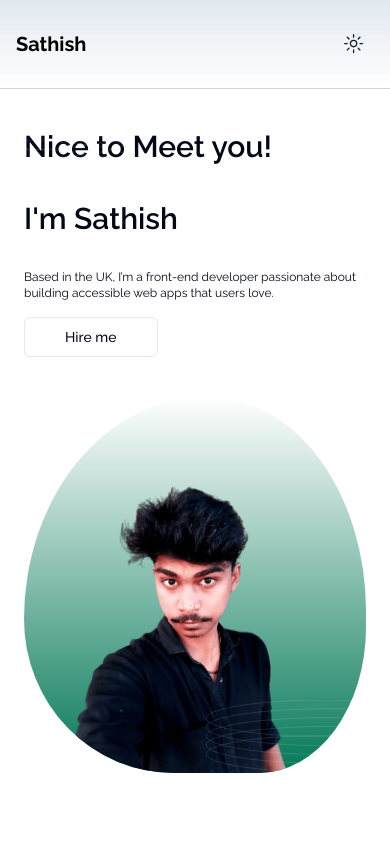
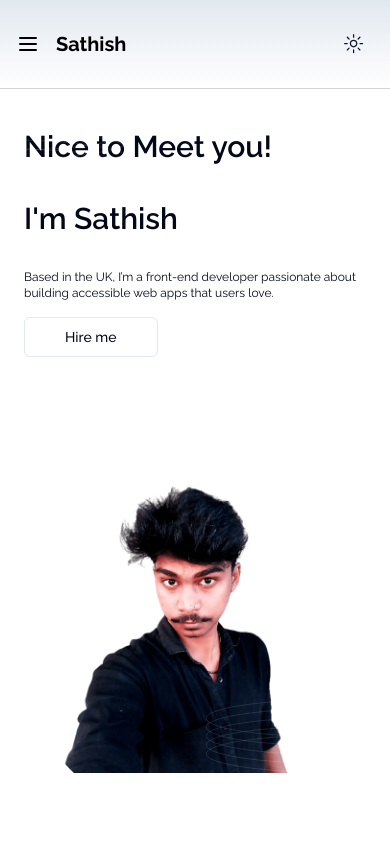
Before and after one commit to sathish-s-dev/portfolio-next, a Next.js app: page / in a window 390 px wide. Shown: the top 844 px of the page. Built offline with nearby package versions, Linux system fonts and the light colour scheme.

Commit message:
feat: mobile drawer nav added

```diff
--- a/app/layout.tsx
+++ b/app/layout.tsx
@@ -6,8 +6,8 @@ import { cn } from '@/lib/utils';
 import Providers from '@/providers';
 import Footer from '@/components/footer';
 import NavBar from '@/components/nav-bar';
+import { MobileDrawer } from '@/components/nav-drawer';
 
-const inter = Inter({ subsets: ['latin'] });
 const raleway = Raleway({ subsets: ['latin'], variable: '--font-raleway' });
 
 export const metadata: Metadata = {
@@ -30,6 +30,7 @@ export default function RootLayout({
 					disableTransitionOnChange>
 					<Header />
 					<NavBar />
+					<MobileDrawer />
 					{children}
 					<Footer />
 				</Providers>
--- a/components/header.tsx
+++ b/components/header.tsx
@@ -1,16 +1,20 @@
 import Link from 'next/link';
 import { SocialLinks } from './social-links';
 import { ModeToggle } from './theme-toggle';
+import { DrawerOpen, MobileDrawer } from './nav-drawer';
 
 const Header = () => {
 	return (
 		<header className='sticky top-0 w-full border-b border-gray-300 bg-gradient-to-b from-slate-200 py-6 backdrop-blur-xl dark:border-neutral-800 dark:bg-slate-800/30 dark:from-inherit z-10'>
 			<div className='flex px-4 w-full items-center justify-between max-w-5xl mx-auto'>
-				<Link href={'/'}>
-					<p className='dark:text-white text-xl font-bold text-black'>
-						Sathish
-					</p>
-				</Link>
+				<div className='flex items-center gap-4'>
+					<DrawerOpen />
+					<Link href={'/'}>
+						<p className='dark:text-white text-xl font-bold text-black'>
+							Sathish
+						</p>
+					</Link>
+				</div>
 				<div className='flex items-center gap-6'>
 					<ModeToggle />
 					{/* <SocialLinks /> */}
--- a/components/hero-section.tsx
+++ b/components/hero-section.tsx
@@ -28,7 +28,10 @@ const HeroSection = () => {
 					<Link href='#contact'>Hire me</Link>
 				</Button>
 			</div>
-			<div className='max-h-full w-full hero-mask-normal overflow-clip bg-gradient-to-b from-transparent to-emerald-700 sm:bg-none'>
+			<div
+				className='max-h-full w-full overflow-clip
+			//bg-gradient-to-b from-transparent to-emerald-700
+			sm:bg-none'>
 				<Image
 					src={'/hero.png'}
 					alt='sathish photo'
--- a/components/index.ts
+++ /dev/null
@@ -1 +0,0 @@
-export * as default from './skills';
--- a/components/nav-bar.tsx
+++ b/components/nav-bar.tsx
@@ -11,8 +11,47 @@ import {
 import Link from 'next/link';
 import React from 'react';
 import { motion, spring } from 'framer-motion';
+import { cn } from '@/lib/utils';
+
+export const variants = {
+	initial: {
+		opacity: 0,
+		x: -50,
+	},
+	animate: {
+		opacity: 1,
+		x: 0,
+		transition: {
+			type: 'spring',
+			staggerChildren: 0.2,
+			when: 'beforeChildren',
+			stiffness: 200,
+		},
+	},
+};
 
 const NavBar = () => {
+	return (
+		<motion.aside
+			variants={variants}
+			initial='initial'
+			animate='animate'
+			className='group md:flex hidden h-screen z-[2]  fixed justify-center items-center hover:cursor-pointer'>
+			<div className='absolute nav_mask h-full w-48 left-0 py-24 dark:bg-slate-900 bg-slate-100 -translate-x-32 group-hover:-translate-x-12 transition-all duration-500 rounded-r-3xl' />
+			<NavItems />
+		</motion.aside>
+	);
+};
+
+export default NavBar;
+
+export function NavItems({
+	linkStyles,
+	containerStyles,
+}: {
+	linkStyles?: string;
+	containerStyles?: string;
+}) {
 	const links = [
 		{
 			name: 'Home',
@@ -46,36 +85,16 @@ const NavBar = () => {
 		},
 	];
 
-	const variants = {
-		initial: {
-			opacity: 0,
-			x: -50,
-		},
-		animate: {
-			opacity: 1,
-			x: 0,
-			transition: {
-				type: 'spring',
-				staggerChildren: 0.2,
-				when: 'beforeChildren',
-				stiffness: 200,
-			},
-		},
-	};
-
 	return (
-		<motion.aside
-			variants={variants}
-			initial='initial'
-			animate='animate'
-			className='group md:flex hidden h-screen z-10 fixed justify-center items-center hover:cursor-pointer'>
-			<div className='absolute nav_mask h-full w-48 left-0 py-24 dark:bg-slate-900 bg-slate-100 -translate-x-32 group-hover:-translate-x-12 transition-all duration-500 rounded-r-3xl' />
 		<motion.nav
 			variants={variants}
 			initial='initial'
 			animate='animate'
-				className='group-hover:translate-x-0 relative z-20 grid content-center gap-10 transition-all duration-300 h-fit py-24 w-fit px-4 -translate-x-0 rounded-r-full'>
-				{links.map(({ name, href, Icon }) => (
+			className={cn(
+				'group-hover:translate-x-0 relative grid content-center gap-10 transition-all duration-300 h-fit py-24 w-fit px-4 -translate-x-0 rounded-r-full',
+				containerStyles
+			)}>
+			{links.map(({ name, href, Icon }: any) => (
 				<motion.li
 					variants={variants}
 					key={name + href}
@@ -84,15 +103,16 @@ const NavBar = () => {
 						href={href}
 						className='flex items-center gap-2 hover:text-sky-500 transition-colors duration-100 dark:hover:text-sky-400'>
 						<Icon size={18} />
-							<p className='group-hover:scale-x-100 scale-x-0 transition-transform duration-100 origin-left delay-200'>
+						<p
+							className={cn(
+								'group-hover:scale-x-100 scale-x-0 transition-transform duration-100 origin-left delay-200',
+								linkStyles
+							)}>
 							{name}
 						</p>
 					</Link>
 				</motion.li>
 			))}
 		</motion.nav>
-		</motion.aside>
 	);
-};
-
-export default NavBar;
+}
--- /dev/null
+++ b/components/nav-drawer.tsx
@@ -0,0 +1,49 @@
+'use client';
+import { Drawer } from '@material-tailwind/react';
+import { NavItems } from './nav-bar';
+import { X, Menu } from 'lucide-react';
+import { useMenuContext } from '@/lib/menu-context';
+
+export function MobileDrawer() {
+	const menu = useMenuContext();
+
+	if (!menu) return null;
+
+	const { close, isOpen } = menu;
+
+	return (
+		<Drawer
+			placement='left'
+			placeholder={'drawer'}
+			open={isOpen}
+			onClose={close}
+			className='p-4 bg-gray-50 dark:bg-gray-900 md:hidden z-20 w-[250px]'>
+			<div className=' flex items-center justify-end text-black dark:text-white bg-gray-50 dark:bg-gray-900'>
+				<button
+					onClick={close}
+					className='px-6 pt-6'>
+					<X />
+				</button>
+			</div>
+			<NavItems
+				containerStyles={'py-6'}
+				linkStyles='scale-x-100 hover:color-inherit'
+			/>
+		</Drawer>
+	);
+}
+
+export function DrawerOpen() {
+	const menu = useMenuContext();
+
+	if (!menu) return null;
+	const { open } = menu;
+
+	return (
+		<button
+			className='text-black dark:text-white block md:hidden'
+			onClick={open}>
+			<Menu />
+		</button>
+	);
+}
--- /dev/null
+++ b/lib/menu-context.tsx
@@ -0,0 +1,11 @@
+import { createContext, useContext } from 'react';
+
+const menuContext = createContext<{
+	isOpen: boolean;
+	open: () => void;
+	close: () => void;
+} | null>(null);
+
+export const { Provider: MenuContextProvider } = menuContext;
+
+export const useMenuContext = () => useContext(menuContext);
--- a/package.json
+++ b/package.json
@@ -9,6 +9,7 @@
     "lint": "next lint"
   },
   "dependencies": {
+    "@material-tailwind/react": "^2.1.8",
     "@radix-ui/react-dropdown-menu": "^2.0.6",
     "@radix-ui/react-icons": "^1.3.0",
     "@radix-ui/react-slot": "^1.0.2",
--- a/providers/index.tsx
+++ b/providers/index.tsx
@@ -3,9 +3,23 @@ import React, { ReactNode } from 'react';
 
 import { ThemeProvider as NextThemesProvider } from 'next-themes';
 import { type ThemeProviderProps } from 'next-themes/dist/types';
+import { MenuContextProvider } from '@/lib/menu-context';
 
 const Providers = ({ children, ...props }: ThemeProviderProps) => {
-	return <NextThemesProvider {...props}>{children}</NextThemesProvider>;
+	const [open, setOpen] = React.useState(false);
+	const openDrawerLeft = () => {
+		setOpen(true);
+		console.log('open');
+	};
+	const closeDrawerLeft = () => setOpen(false);
+	return (
+		<NextThemesProvider {...props}>
+			<MenuContextProvider
+				value={{ isOpen: open, open: openDrawerLeft, close: closeDrawerLeft }}>
+				{children}
+			</MenuContextProvider>
+		</NextThemesProvider>
+	);
 };
 
 export default Providers;
```
Also changed, not shown: tailwind.config.ts (+39 -38 lines), 1 other file (tests, documents, lock files or other folders). Lines whose indentation alone changed are shown as unchanged.
